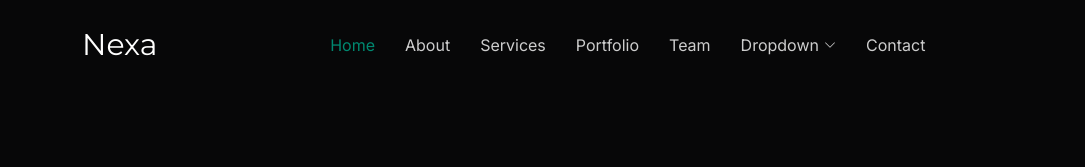
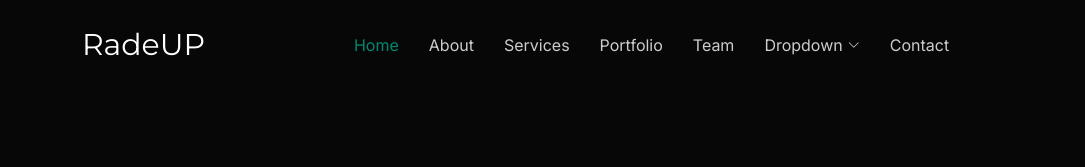
Before and after one commit to Paulcor35/RadeUP, a plain HTML site: page index.html in a window 1280 px wide. Shown: the top 167 px of the page, 0-1085 px from the left. Drawn offline with Linux system fonts and the light colour scheme; animation ran at ten frames a second.

Commit message:
changement de nom

```diff
--- a/index.html
+++ b/index.html
@@ -44,7 +44,7 @@
       <a href="index.html" class="logo d-flex align-items-center me-auto me-xl-0">
         <!-- Uncomment the line below if you also wish to use an image logo -->
         <!-- <img src="assets/img/logo.webp" alt=""> -->
-        <h1 class="sitename">Nexa</h1>
+        <h1 class="sitename">RadeUP</h1>
       </a>
 
       <nav id="navmenu" class="navmenu">
```
